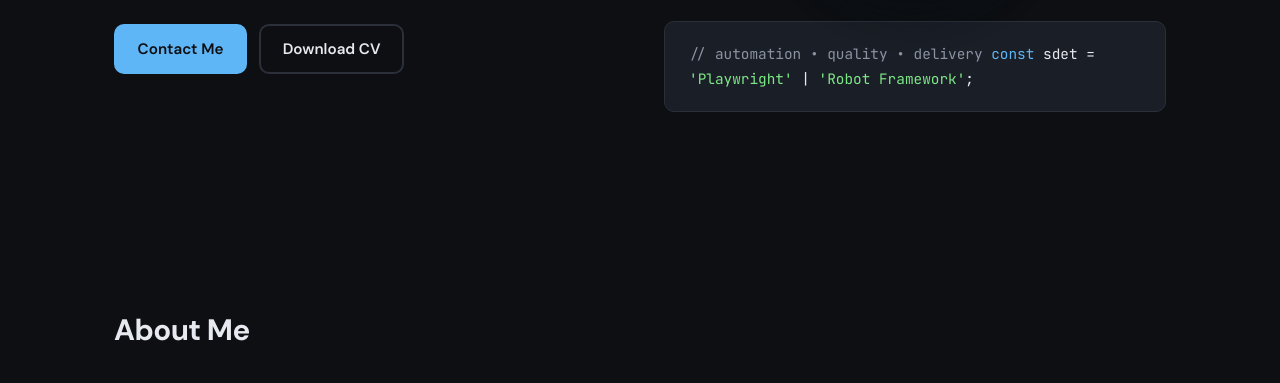
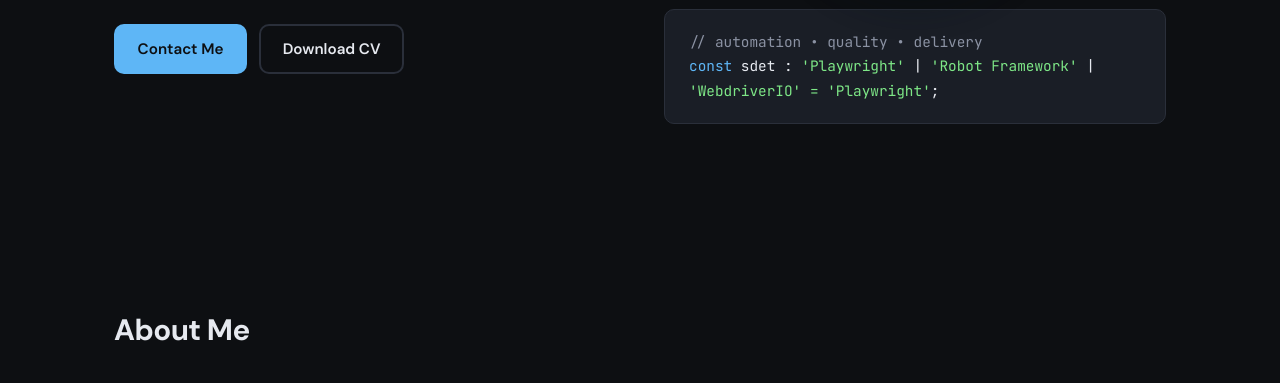
Before and after one commit to Gasntin/gasntin.github.io, a plain HTML site: page index.html in a window 1280 px wide. Shown: the part 408-791 px from the top of the page. Drawn offline with Linux system fonts and the light colour scheme.

Commit message:
Update index.html

```diff
--- a/index.html
+++ b/index.html
@@ -43,8 +43,8 @@
           <img src="assets/profile.png" alt="Ega Septian" class="hero-photo" width="280" height="280">
         </div>
         <div class="code-block" aria-hidden="true">
-          <span class="code-comment">// automation • quality • delivery</span>
-          <span class="code-keyword">const</span> sdet = <span class="code-string">'Playwright'</span> | <span class="code-string">'Robot Framework'</span>;
+          <span class="code-comment">// automation • quality • delivery</span><br>
+          <span class="code-keyword">const</span> sdet : <span class="code-string">'Playwright'</span> | <span class="code-string">'Robot Framework'</span> | <span class="code-string">'WebdriverIO' = 'Playwright'</span>;
         </div>
       </div>
     </section>
@@ -252,7 +252,6 @@
         <div class="education-card">
           <h3>Bachelor of Computer Information Systems</h3>
           <p class="edu-meta">Gunadarma University · Sep 2011 – Nov 2015</p>
-          <p class="edu-gpa">GPA: 3.18</p>
         </div>
         <div class="education-card">
           <h3>Certifications</h3>
```
